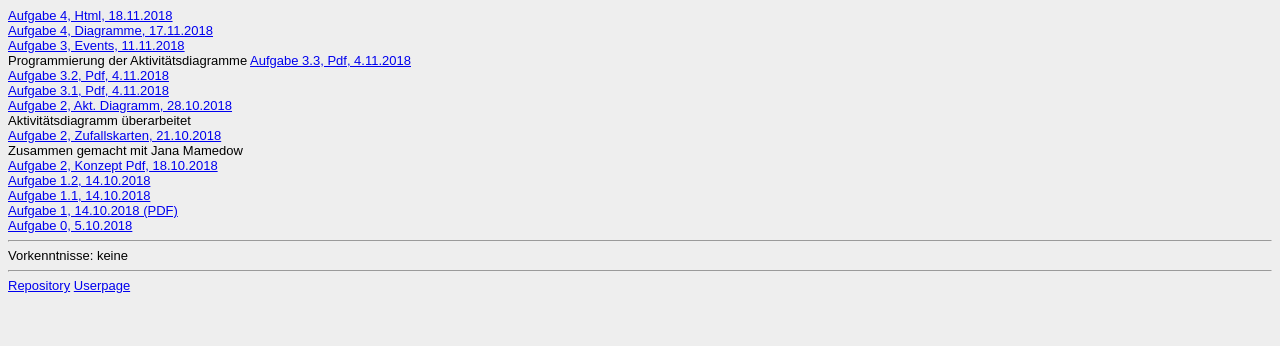
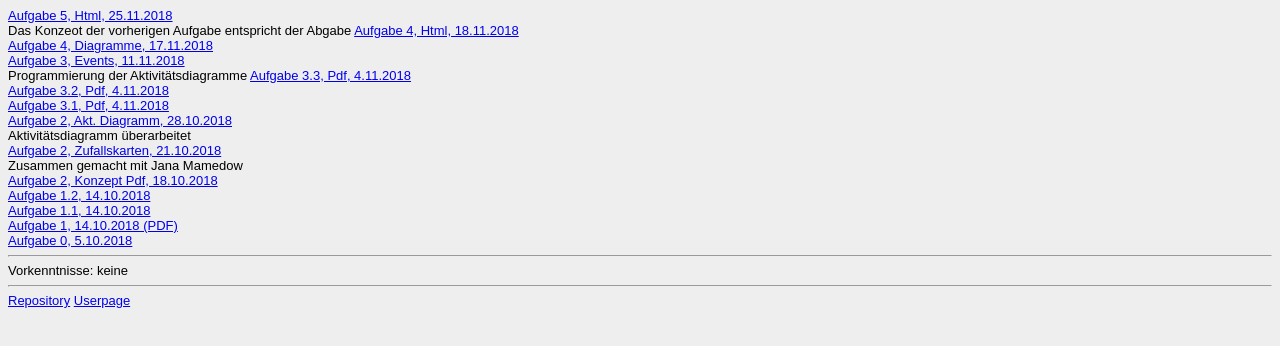
Before and after one commit to Koelleka/eia2_userpages, a plain HTML site: page steckbrief.htm in a window 1280 px wide. Drawn offline with Linux system fonts and the light colour scheme.

Commit message:
Aufgabe 5

```diff
--- a/steckbrief.htm
+++ b/steckbrief.htm
@@ -1,5 +1,7 @@
 <html> <head> <style>body {font-family:arial; font-size:small; background:#eeeeee}</style> </head>
 <body>
+<a href="https://koelleka.github.io/eia2/Aufgabe5/Aufgabe5.html" target="_blank">Aufgabe 5, Html, 25.11.2018</a><br/>
+Das Konzeot der vorherigen Aufgabe entspricht der Abgabe
 <a href="https://koelleka.github.io/eia2/Aufgabe4/Aufgabe4.html" target="_blank">Aufgabe 4, Html, 18.11.2018</a><br/>
 <a href="https://koelleka.github.io/eia2/Aufgabe4/Aufgabe4.pdf" target="_blank">Aufgabe 4, Diagramme, 17.11.2018</a><br/>
 
```
